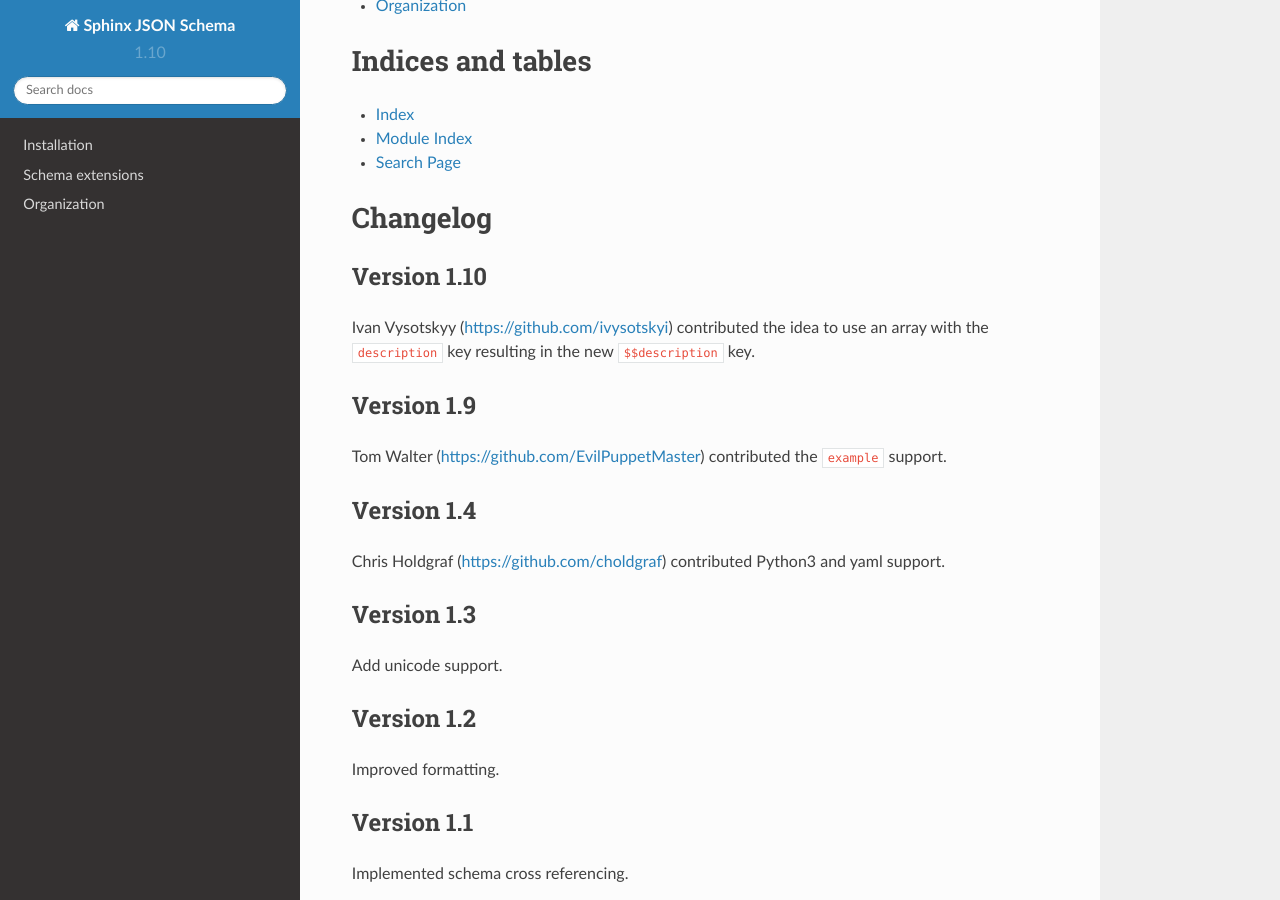
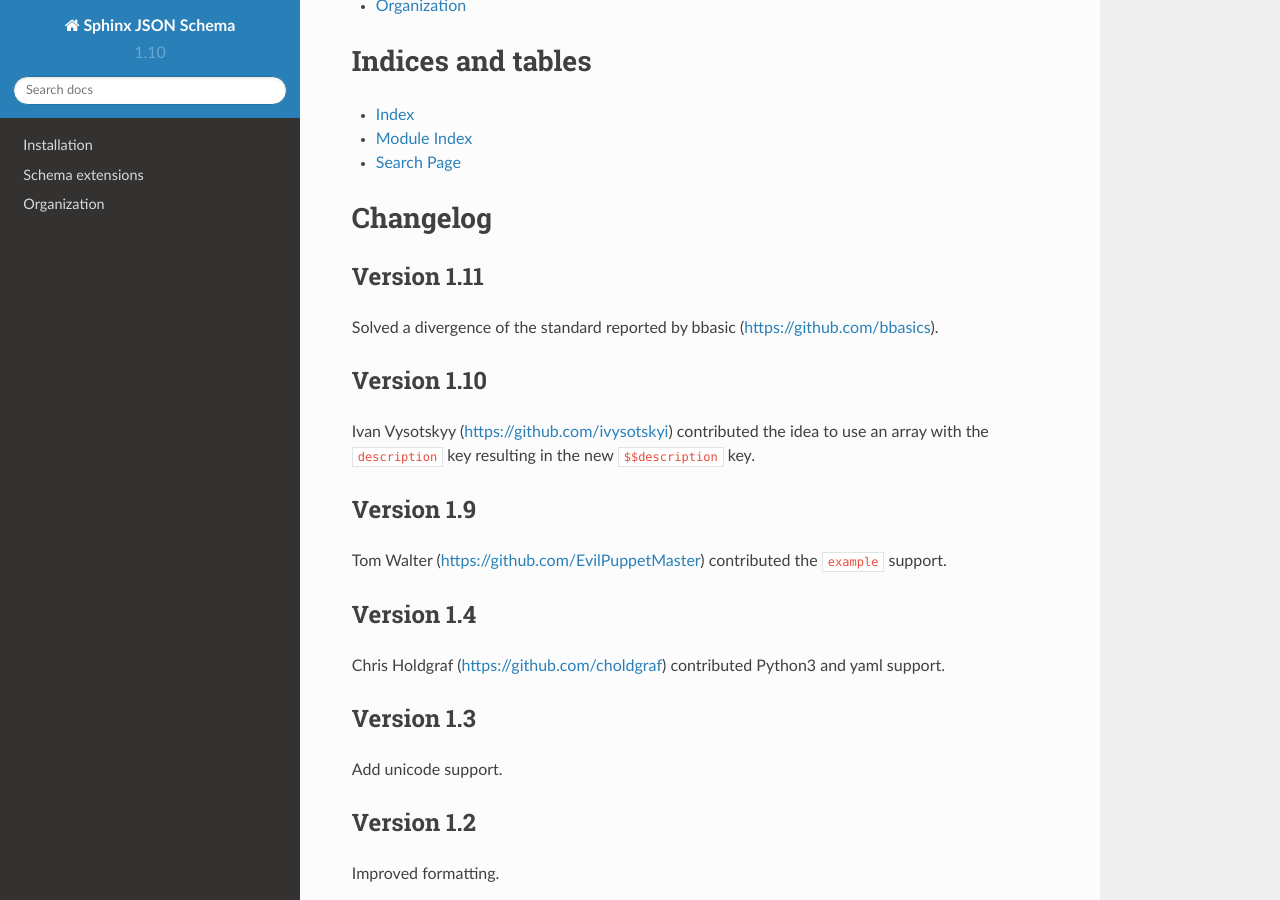
Before and after one commit to lnoor/sphinx-jsonschema, a Sphinx documentation site: the page built from docs/index.rst, in a window 1280 px wide and 900 px high, scrolled down 611 px. Built offline with Sphinx 7.4.7 and the Read the Docs theme 2.0.0, drawn with Linux system fonts in a browser that asks for light colours; pages that are not in the unit, such as notebooks, are missing from menus.

Commit message:
creating version 1.11 closes #31

```diff
--- a/README.rst
+++ b/README.rst
@@ -167,6 +167,11 @@ This software is made available under the GPL v3.
 Changelog
 =========
 
+Version 1.11
+------------
+
+Solved a divergence of the standard reported by bbasic (https://github.com/bbasics).
+
 Version 1.10
 ------------
 
--- a/docs/index.rst
+++ b/docs/index.rst
@@ -33,12 +33,16 @@ Indices and tables
 Changelog
 =========
 
+Version 1.11
+------------
+
+Solved a divergence of the standard reported by bbasic (https://github.com/bbasics).
+
 Version 1.10
 ------------
 
 Ivan Vysotskyy (https://github.com/ivysotskyi) contributed the idea to use an array with
 the ``description`` key resulting in the new ``$$description`` key.
-
 
 Version 1.9
 -----------
--- a/setup.py
+++ b/setup.py
@@ -10,7 +10,7 @@ with open(path.join(here, 'README.rst'), encoding='utf-8') as f:
 
 setup(
     name='sphinx-jsonschema',
-    version='1.10',
+    version='1.11',
 
     description='Sphinx extension to display JSON Schema',
     long_description=long_description,
```
